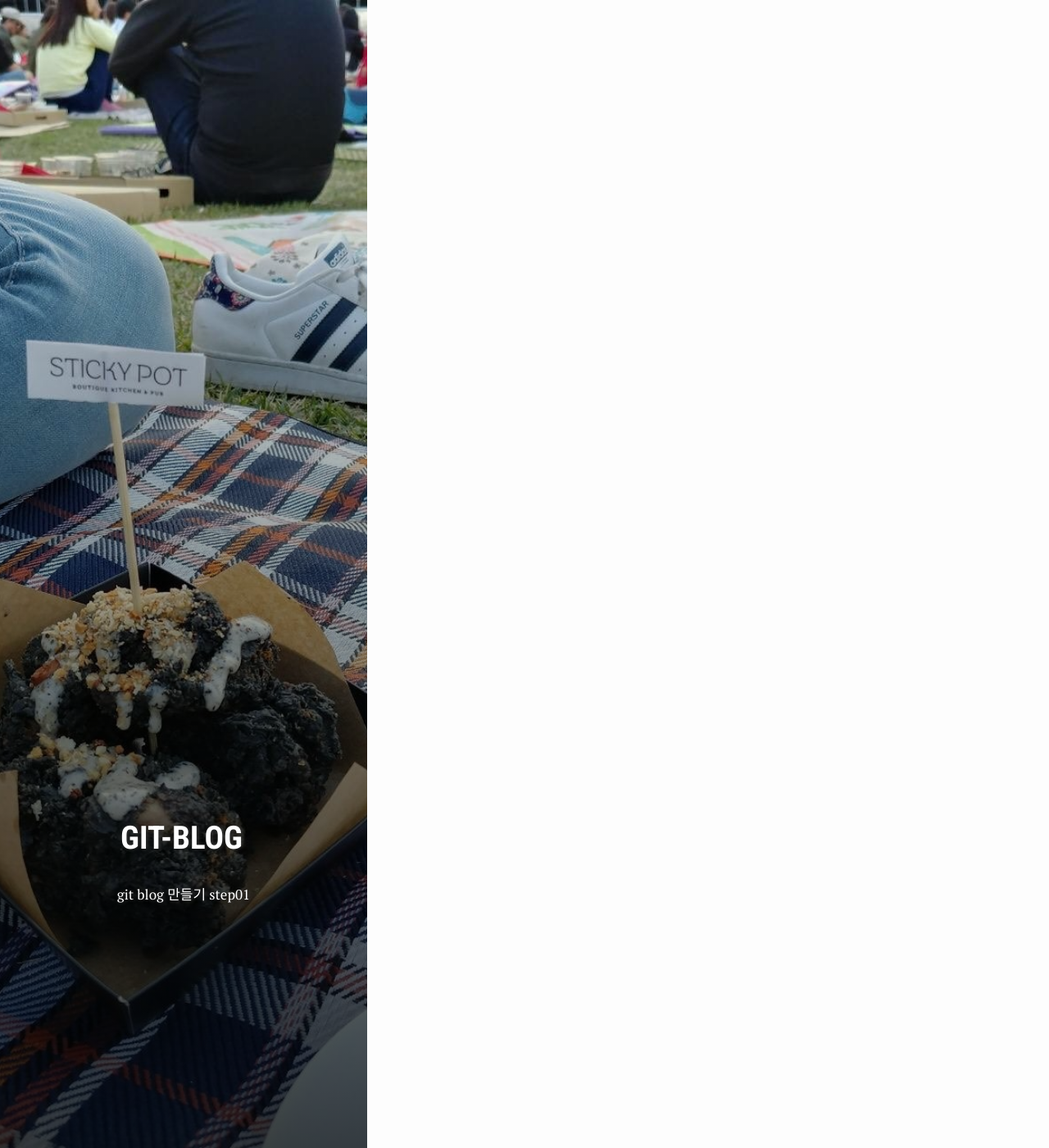
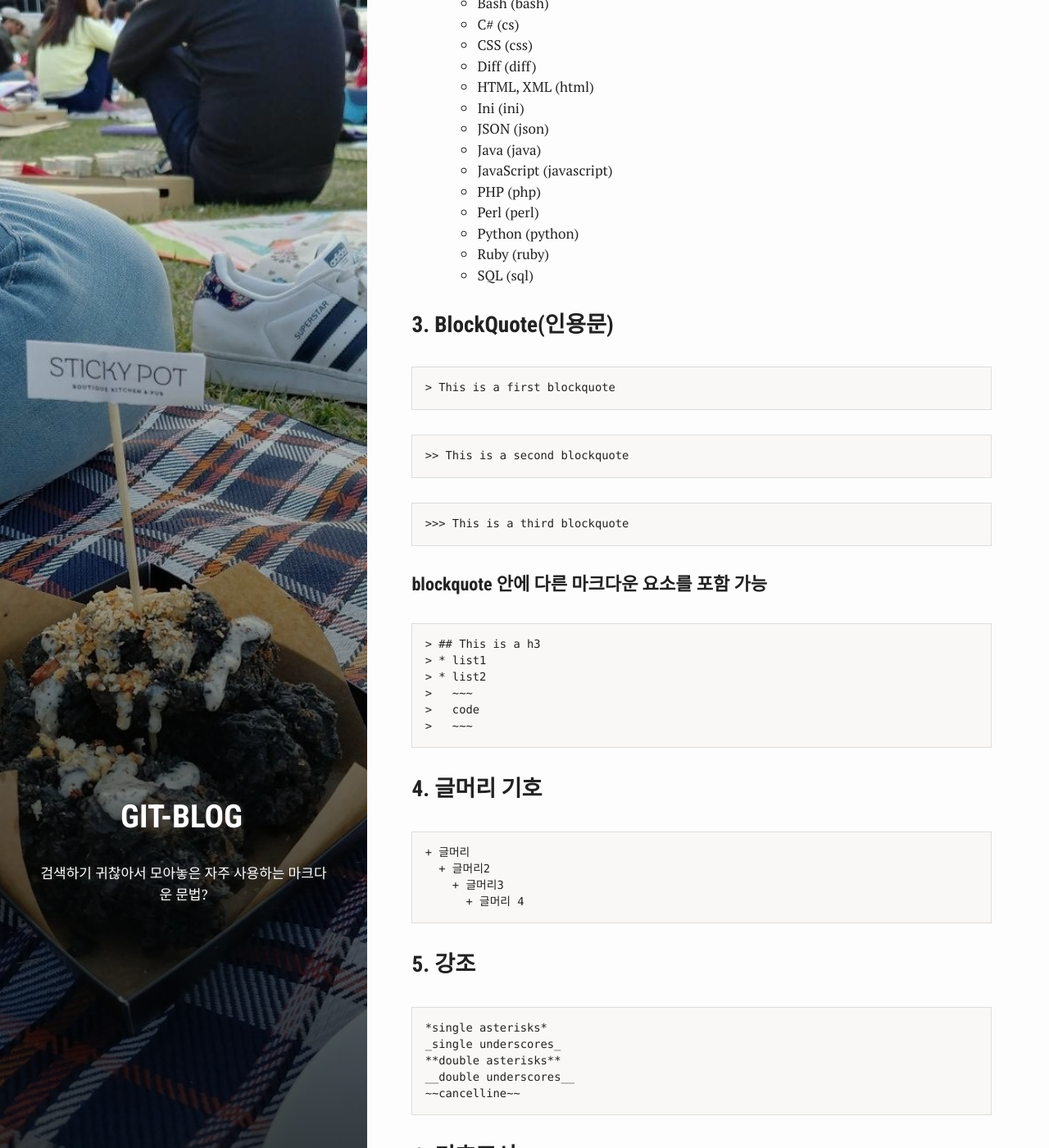
Before and after one commit to hyevin-Kim/hyevin-Kim.github.io, a Jekyll site: the page built from _posts/2022-03-07-git-blog-step01.md, in a window 1280 px wide and 1400 px high, scrolled down 2020 px. Shown: the whole window at 82% size. Built offline with Jekyll 4.4.1, drawn with Linux system fonts in a browser that asks for light colours; some web fonts are replaced; some of the changed text lies outside the part shown.

Commit message:
22.03.07 post

````diff
--- a/_posts/2022-03-07-git-blog-step01.md
+++ b/_posts/2022-03-07-git-blog-step01.md
@@ -1,12 +1,284 @@
 ---
 bg: "./gitblog/basic.jpeg"
 layout: post
-title: "[git blog]step01 - 댓글 기능 만들기"
-crawlertitle: "git blog 만들기 기록"
+title: "[git blog]step01 - 내가 기억하려고 작성한 마크다운 문법!"
+crawlertitle: "[git blog]step01"
 date: 2022-03-07
-summary: "git blog 만들기 step01"
-excerpt: "댓글 기능 수난기"
+summary: "검색하기 귀찮아서 모아놓은 자주 사용하는 마크다운 문법?"
 category: "git-blog"
 tags: [git blog]
 author: vvney
 ---
+## 마크다운 문법
+
+지금 위에서 설명한것만으로 벌써 마크다운의 문법을 사용하였다.
+사용한것부터 시작하여 마크다운 문법을 봐보자.
+
+
+### 1. 헤더
+~~~
+# this is a h1
+## this is a h2
+### this is a h3
+#### this is a h4
+##### this is a h5
+###### this is a h6
+~~~
+
+### 2. 코드블럭
+
+1. ```<pre><code>```
+2. <code>```</code> 또는 <code>~~~</code>
+3. 들여쓰기
+4. 언어별 코드블럭
+
+#### 2.2 ```<pre><code>```
+~~~
+<pre>
+<code>
+def func(a,b):
+    return a+b
+
+print(func(2,3))
+</code>
+</pre>
+~~~
+
+#### 2.3 들여쓰기
+탭이나 스페이스 4번을 통해 코드블럭을 만들수 있다.
+
+~~~
+    def func(a,b):
+        return a+b
+
+    print(func(2,3))
+~~~
+
+#### 2.4 언어별 코드블럭
+개인적으로 편리하다고 생각합니다.<br>
+python 사용방법
+<pre>
+<code>
+~~~python
+def func(a,b):
+    return a+b
+
+print(func(a,b))
+~~~
+</code>
+</pre>
+
+~~~python
+def func(a,b):
+    return a+b
+
+print(func(a,b))
+~~~
+
+- **그밖에 언어들**
+    - Bash (bash)
+    - C# (cs)
+    - CSS (css)
+    - Diff (diff)
+    - HTML, XML (html)
+    - Ini (ini)
+    - JSON (json)
+    - Java (java)
+    - JavaScript (javascript)
+    - PHP (php)
+    - Perl (perl)
+    - Python (python)
+    - Ruby (ruby)
+    - SQL (sql)
+
+### 3. BlockQuote(인용문)
+
+~~~
+> This is a first blockquote
+~~~
+
+
+
+~~~
+>> This is a second blockquote
+~~~
+
+
+
+~~~
+>>> This is a third blockquote
+~~~
+
+#### blockquote 안에 다른 마크다운 요소를 포함 가능
+
+~~~
+> ## This is a h3
+> * list1
+> * list2
+>   ~~~
+>   code
+>   ~~~
+~~~
+
+
+### 4. 글머리 기호
+
+~~~
++ 글머리
+  + 글머리2
+    + 글머리3
+      + 글머리 4
+~~~
+
+### 5. 강조
+
+~~~
+*single asterisks*
+_single underscores_
+**double asterisks**
+__double underscores__
+~~cancelline~~
+~~~
+
+### 6. 기호표시
+
+Markdown에서 이미 사용되는 기호 표기하기
+
+Markdown 문법에 사용되는 기호를 있는 그대로 표시하고 싶을 경우가 있습니다.<br>
+예를 들어 \#을 기호 그대로 사용하고 싶지만 그냥 쓰면 H1 헤더로 출력합니다.<br>
+그런 기호들입니다.
+
+~~~
+\   backslash
+*   asterisk
+_   underscore
+{}  curly braces
+[]  square brackets
+()  parentheses
+#   hash mark
++   plus sign
+-   minus sign (hyphen)
+.   dot
+!   exclamation mark
+~~~
+
+이런것들을 사용하고 싶다면 기호앞에 \(=back slash)를 사용하면됩니다.
+
+
+### 7. 수평선
+~~~
+* * *
+
+***
+
+*****
+
+----
+
+- - -
+~~~
+
+### 8. 링크
+- 외부 링크
+[링크 키워드]\(링크 url)
+~~~ex)
+[내 블로그](https://vveny.github.io)
+~~~
+
+- 자동 링크
+~~~html
+    <https://vveny.github.io>
+~~~
+
+
+### 9. 이미지
+
+~~~html
+![그림1](/assets/images/gitblog/22-03-07/01.jpeg)
+![그림2](/assets/images/gitblog/22-03-07/01.jpeg){: width="400" height="400"}
+~~~
+
+### 10. 줄바꿈
+
+
+#### 1. ```<br>``` 사용
+
+~~~
+줄 바꿈시 사용 <br>
+줄 바꿈시 사용
+~~~
+
+#### 2. Enter 2번
+
+~~~
+줄 바꿈시 사용
+
+
+줄 바꿈시 사용
+~~~
+
+#### 3. 스페이스바 2번
+
+### 11. 표
+
+~~~
+| ------ | NumPy | PyTorch |
+| ------ | -------- | ---------- |
+| 선언 | np.array() | torch.FloatTensor, <br/> torch.Tensor()|
+| 차원 확인 | .ndim | .dim()|
+| 크기 확인 | .shape | .size()|
+~~~
+
+| ------ | NumPy | PyTorch |
+| ------ | -------- | ---------- |
+| 선언 | np.array() | torch.FloatTensor, <br/> torch.Tensor()|
+| 차원 확인 | .ndim | .dim()|
+| 크기 확인 | .shape | .size()|
+
+
+### 12. Expander control
+
+마크다운에서 접기/펼치기 가능한 컨트롤 문법
+마크다운 자체에는 기능이 없고 html을 이용 --> html의 details 사용
+
+#### 1.
+~~~html
+<details>
+<summary>접기/펼치기 버튼</summary>
+<div markdown="1">
+
+|제목|내용|
+|--|--|
+|1|1|
+|2|10|
+
+</div>
+</details>
+~~~
+
+<details>
+<summary>접기/펼치기 버튼</summary>
+<div markdown="1">
+
+|제목|내용|
+|--|--|
+|1|1|
+|2|10|
+
+</div>
+</details>
+
+#### 2.
+~~~html
+<details>
+<blockquote>
+    숨김숨김
+</blockquote>
+</details>
+~~~
+
+<details>
+<blockquote>
+    숨김숨김
+</blockquote>
+</details>
````
Also changed, not shown: assets/images/gitblog/22-03-07/01.jpeg (added), 4 other files.
